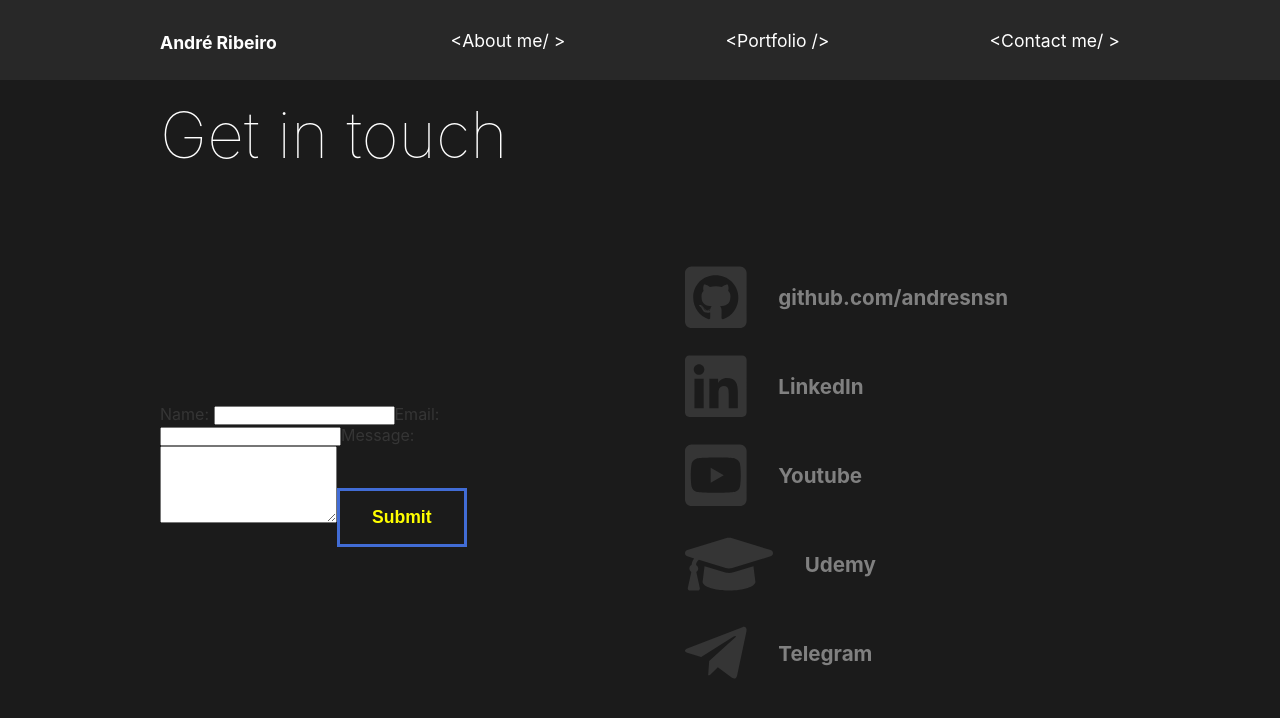
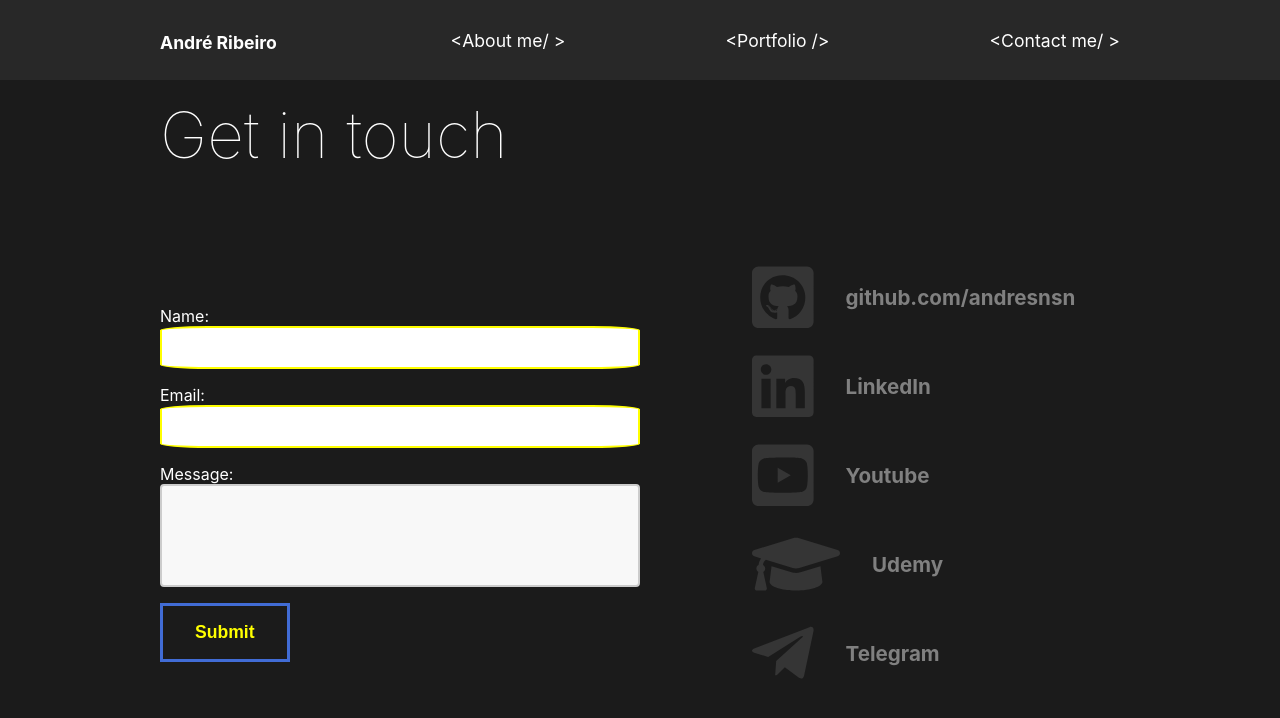
Before and after one commit to andresnsn/NodeApp, a React (Create React App) app in the folder frontend/: page /contact in a window 1280 px wide. Shown: the top 718 px of the page. Built offline with nearby package versions, Linux system fonts and the light colour scheme.

Commit message:
Finalizando o prólogo do formulário

```diff
--- /dev/null
+++ b/frontend/src/components/ContactForm.js
@@ -0,0 +1,65 @@
+import React from 'react'
+import styled from 'styled-components'
+
+const ContactForm = () => {
+    return(
+        <Form method="post">
+            <Input>
+                <label>Name: </label>
+                <input type ="text"/>
+            </Input>
+            <Input>
+                <label>Email: </label>
+                <input type="email"/>
+            </Input>
+            <Input>
+                <label>Message: </label>
+                <textarea rows='5'/>
+            </Input>
+
+            <button type="submit">Submit</button>
+        </Form>
+    )
+}
+
+const Input = styled.div`
+    display: flex;
+    flex-direction: column;
+    min-width: 60vh;
+    label {
+        color: white;
+        padding-top: 1rem;
+    }
+    input {
+        border: 2px solid yellow;
+        padding: 12px 20px;
+        border-radius: 10%;
+        width: 100%;
+        height: 100%;
+    }
+    input:focus{
+        background-color: #416CD5;
+        color: yellow;
+    }
+    textarea {
+        width: 100%auto;
+        height: 150%auto;
+        padding: 12px 20px;
+        box-align: border-box;
+        border: 2px solid #ccc;
+        border-radius: 4px;
+        background-color: #f8f8f8;
+        resize: none;
+    }
+    textarea-focus {
+        background-color: #416CD5;
+        color: yellow;
+    }
+`
+const Form = styled.form`
+    button {
+        margin-top: 1rem;
+    }
+`
+
+export default ContactForm
--- /dev/null
+++ b/frontend/src/components/SocialNetworkSection.js
@@ -0,0 +1,57 @@
+import React from 'react'
+import styled from 'styled-components'
+import { faGithubSquare, faLinkedin, faYoutubeSquare, faTelegramPlane } from '@fortawesome/free-brands-svg-icons'
+import { faGraduationCap } from '@fortawesome/free-solid-svg-icons'
+import { FontAwesomeIcon } from '@fortawesome/react-fontawesome'
+
+const SocialNetworkSection = () => {
+    return(
+        <Network>
+            <Social href="https://github.com/andresnsn" target="_blank">
+                <FontAwesomeIcon icon={faGithubSquare} size='4x'/>
+                <h3>github.com/andresnsn</h3>
+            </Social>
+            <Social href="https://www.linkedin.com/in/andré-ribeiro-sn" target="_blank">
+                <FontAwesomeIcon icon={faLinkedin} size='4x'/>
+                <h3>LinkedIn</h3>
+            </Social>
+            <Social href="https://www.youtube.com/channel/UCTmU6QLFjaBR7fSNpDQ2w5w" target="_blank">
+                <FontAwesomeIcon icon={faYoutubeSquare} size='4x'/>
+                <h3>Youtube</h3>
+            </Social>
+            <Social href="https://www.udemy.com" target="_blank">
+                <FontAwesomeIcon icon={faGraduationCap} size='4x'/>
+                <h3>Udemy</h3>
+            </Social>
+            <Social href="https://t.me/joinchat/UMMRfkRH8YxhOWMx" target="_blank">
+                <FontAwesomeIcon icon={faTelegramPlane} size='4x'/>
+                <h3>Telegram</h3>
+            </Social>
+        </Network>
+    )
+}
+
+const Network = styled.div`
+    padding: 1rem 5rem;
+`
+
+const Social = styled.a`
+    display: flex;
+    flex-direction: row;
+    justify-content: flex-start;
+    align-items: center;
+    border-radius: 15px 50px;
+    padding-left: 2rem;
+    text-decoration: none;
+    color: inherit;
+    &:hover{
+        background: yellow;
+        cursor: pointer;
+    }
+    h3 {
+        color: grey;
+        margin: 2rem;
+    }
+`
+
+export default SocialNetworkSection
--- a/frontend/src/pages/ContactMe.js
+++ b/frontend/src/pages/ContactMe.js
@@ -1,8 +1,8 @@
 import React from 'react'
 import styled from 'styled-components'
-import { faGithubSquare, faLinkedin, faYoutubeSquare, faTelegramPlane } from '@fortawesome/free-brands-svg-icons'
-import { faGraduationCap } from '@fortawesome/free-solid-svg-icons'
-import { FontAwesomeIcon } from '@fortawesome/react-fontawesome'
+
+import SocialNetworkSection from '../components/SocialNetworkSection'
+import ContactForm from '../components/ContactForm'
 
 const ContactMe = () => {
     return(
@@ -11,36 +11,8 @@ const ContactMe = () => {
                 <h2>Get in touch</h2>
             </Title>
             <Areas>
-                <div id="form">
-                    <form id="contact-form" method="post">
-                        Name: <input type ="text"/>
-                        Email: <input type="email"/>
-                        Message: <textarea rows='5'/>
-                        <button type="submit">Submit</button>
-                    </form>
-                </div>
-                <Network>
-                    <Social href="https://github.com/andresnsn" target="_blank">
-                        <FontAwesomeIcon icon={faGithubSquare} size='4x'/>
-                        <h3>github.com/andresnsn</h3>
-                    </Social>
-                    <Social href="https://www.linkedin.com/in/andré-ribeiro-sn" target="_blank">
-                        <FontAwesomeIcon icon={faLinkedin} size='4x'/>
-                        <h3>LinkedIn</h3>
-                    </Social>
-                    <Social href="https://www.youtube.com/channel/UCTmU6QLFjaBR7fSNpDQ2w5w" target="_blank">
-                        <FontAwesomeIcon icon={faYoutubeSquare} size='4x'/>
-                        <h3>Youtube</h3>
-                    </Social>
-                    <Social href="https://www.udemy.com" target="_blank">
-                        <FontAwesomeIcon icon={faGraduationCap} size='4x'/>
-                        <h3>Udemy</h3>
-                    </Social>
-                    <Social href="https://t.me/joinchat/UMMRfkRH8YxhOWMx" target="_blank">
-                        <FontAwesomeIcon icon={faTelegramPlane} size='4x'/>
-                        <h3>Telegram</h3>
-                    </Social>
-                </Network>
+                <ContactForm/>
+                <SocialNetworkSection/>
             </Areas>
         </ContactStyled>
     )
@@ -58,32 +30,10 @@ const Title = styled.div`
         color: white;
     }
 `
-
 const Areas = styled.div`
     display: flex;
     align-items: center;
 `
 
-const Network = styled.div`
-    padding: 1rem 5rem;
-`
 
-const Social = styled.a`
-    display: flex;
-    flex-direction: row;
-    justify-content: flex-start;
-    align-items: center;
-    border-radius: 15px 50px;
-    padding-left: 2rem;
-    text-decoration: none;
-    color: inherit;
-    &:hover{
-        background: yellow;
-        cursor: pointer;
-    }
-    h3 {
-        color: grey;
-        margin: 2rem;
-    }
-`
 export default ContactMe
```
